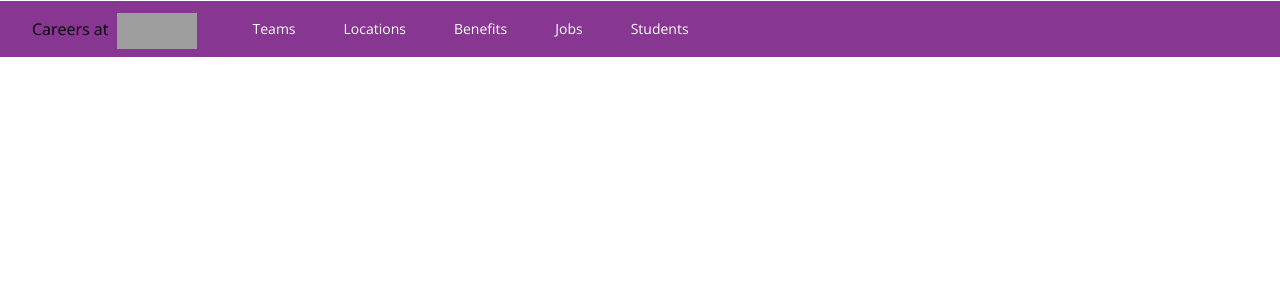
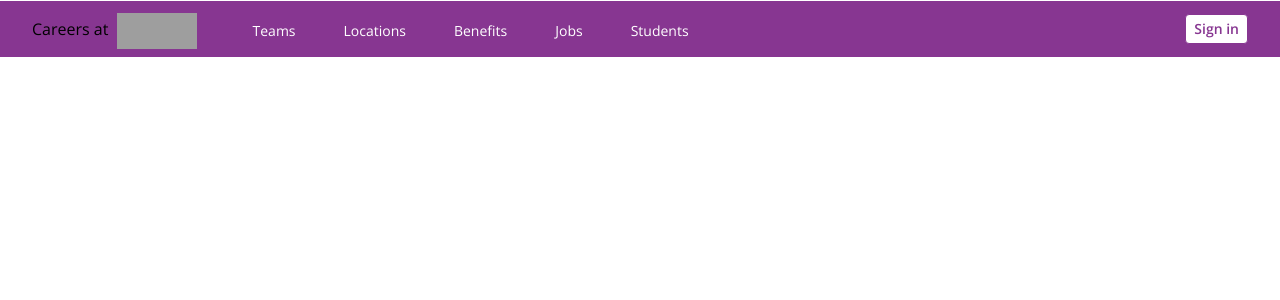
Before and after one commit to jowen-abucejo/job-search, a Vue app: page / in a window 1280 px wide. Shown: the top 300 px of the page. Built offline with nearby package versions, Linux system fonts and the light colour scheme; grey boxes are pictures that could not be loaded.

Commit message:
Add custom button and profile image component

```diff
--- /dev/null
+++ b/src/components/ActionButton.vue
@@ -0,0 +1,53 @@
+<script>
+export default {
+  name: "ActionButton",
+  props: {
+    type: {
+      type: String,
+      required: false,
+      default: "button",
+      validator(value) {
+        return ["button", "submit", "reset"].includes(value);
+      },
+    },
+    color: {
+      type: String,
+      required: false,
+      default: "primary",
+      validator(value) {
+        return ["primary", "secondary"].includes(value);
+      },
+    },
+    text: {
+      type: String,
+      required: true,
+    },
+    class: {
+      type: String,
+      required: false,
+      default: "",
+    },
+  },
+  computed: {
+    buttonClass() {
+      return `${this.class} ${this.color}`;
+    },
+  },
+};
+</script>
+
+<template>
+  <button :type="type" :class="buttonClass">
+    {{ text }}
+  </button>
+</template>
+
+<style scoped>
+.primary {
+  @apply border border-white bg-brand-purple-1 text-white;
+}
+
+.secondary {
+  @apply border border-brand-purple-1 bg-white text-brand-purple-1 hover:border-white hover:bg-brand-purple-1 hover:text-white;
+}
+</style>
--- a/src/components/MainNav.vue
+++ b/src/components/MainNav.vue
@@ -1,9 +1,12 @@
 <script>
+import ActionButton from "./ActionButton.vue";
+import ProfileImage from "./ProfileImage.vue";
+
 export default {
   name: "MainNav",
   data() {
     return {
-      showDropdownNav: null,
+      showDropdownNav: false,
       navItems: [
         { label: "Teams", link: "" },
         { label: "Locations", link: "" },
@@ -11,13 +14,26 @@ export default {
         { label: "Jobs", link: "" },
         { label: "Students", link: "" },
       ],
+      isLoggedIn: false,
     };
   },
   methods: {
     toggleDropdownNav() {
       this.showDropdownNav = !this.showDropdownNav;
     },
+    logIn() {
+      this.isLoggedIn = true;
+    },
   },
+  computed: {
+    navListClass() {
+      return {
+        "slide-up": !this.showDropdownNav,
+        "slide-down": this.showDropdownNav,
+      };
+    },
+  },
+  components: { ActionButton, ProfileImage },
 };
 </script>
 
@@ -27,7 +43,7 @@ export default {
       <div
         class="mx-auto flex flex-wrap items-center justify-between lg:justify-start"
       >
-        <a href="/" class="mx-8 flex items-center">
+        <a href="/" class="mx-8 flex items-center py-2">
           <span class="self-center whitespace-nowrap dark:text-white"
             >Careers at</span
           >&nbsp;
@@ -35,7 +51,7 @@ export default {
             src="https://www.yondu.com/wp-content/uploads/2022/01/Yondu-without-Tagline_White.svg"
             width="80"
             class="mx-1 mt-1 h-6 sm:h-9"
-            alt="Flowbite Logo"
+            alt="company logo"
           />
         </a>
         <button
@@ -57,27 +73,31 @@ export default {
             ></path>
           </svg>
         </button>
+        <div class="right-0 hidden lg:fixed lg:block">
+          <ActionButton
+            v-if="!isLoggedIn"
+            text="Sign in"
+            color="secondary"
+            class="mx-8 rounded py-1 px-2 text-sm font-semibold"
+            @click="logIn"
+          />
+          <ProfileImage v-else class="mx-8 h-8 w-8 rounded-3xl bg-white" />
+        </div>
         <div
-          class="w-full bg-black bg-opacity-50 text-center lg:h-14 lg:w-auto lg:bg-transparent"
-          :class="[
-            showDropdownNav === null
-              ? 'h-0'
-              : showDropdownNav
-              ? 'slide-down h-auto'
-              : 'slide-up h-0',
-          ]"
+          class="h-full w-full bg-black bg-opacity-50 text-center lg:h-14 lg:max-h-max lg:w-auto lg:bg-transparent"
+          :class="navListClass"
         >
           <ul
-            class="flex h-full flex-col lg:mt-0 lg:flex-row lg:items-stretch lg:space-x-8 lg:border-0 lg:pl-3 lg:text-sm lg:font-medium"
+            class="flex h-full flex-col py-2 lg:mt-0 lg:flex-row lg:items-stretch lg:space-x-8 lg:border-0 lg:py-0 lg:pl-3 lg:text-sm lg:font-medium"
           >
             <li
               v-for="navItem in navItems"
               :key="navItem.label"
-              class="flex items-center border-b-white hover:border-b lg:px-2"
+              class="mb-1 flex items-center justify-center"
             >
               <a
                 :href="navItem.link"
-                class="block text-white dark:text-white"
+                class="block h-full w-full border-b-white px-2 pt-5 text-white hover:border-b dark:text-white"
                 >{{ navItem.label }}</a
               >
             </li>
@@ -90,44 +110,12 @@ export default {
 
 <style scoped>
 .slide-down {
-  animation: slideDown 0.5s;
+  max-height: 500px;
+  transition: max-height 0.8s ease-in-out;
 }
 
 .slide-up {
-  animation: slideUp 0.5s;
-}
-
-@-webkit-keyframes slideDown {
-  from {
-    height: 0;
-  }
-  to {
-    height: 225px;
-  }
-}
-@keyframes slideDown {
-  from {
-    height: 0;
-  }
-  to {
-    height: 225px;
-  }
-}
-
-@-webkit-keyframes slideUp {
-  from {
-    height: 225px;
-  }
-  to {
-    height: 0;
-  }
-}
-@keyframes slideUp {
-  from {
-    height: 225px;
-  }
-  to {
-    height: 0;
-  }
+  @apply max-h-0 lg:max-h-full;
+  transition: max-height 0.5s ease-in-out;
 }
 </style>
--- /dev/null
+++ b/src/components/ProfileImage.vue
@@ -0,0 +1,26 @@
+<script>
+export default {
+  name: "ProfileImage",
+  props: {
+    imageUrl: {
+      type: String,
+      require: true,
+      default: "https://cdn-icons-png.flaticon.com/512/1946/1946429.png",
+    },
+    alt: {
+      type: String,
+      require: false,
+      default: "Profile Image",
+    },
+    class: {
+      type: String,
+      required: false,
+      default: "mx-8 h-8 w-8 rounded-3xl",
+    },
+  },
+};
+</script>
+
+<template>
+  <img :src="imageUrl" :alt="alt" :class="class" />
+</template>
```
